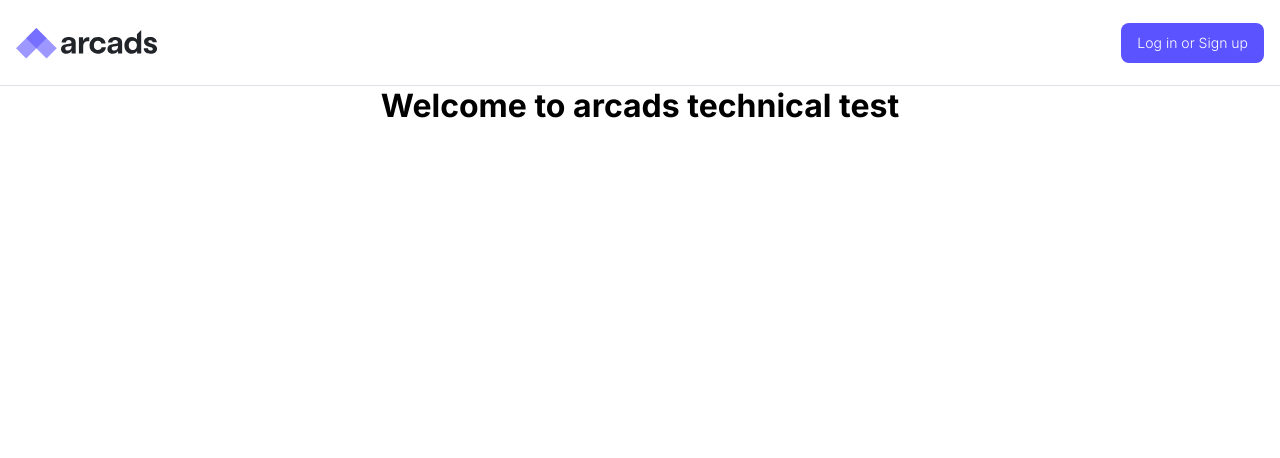
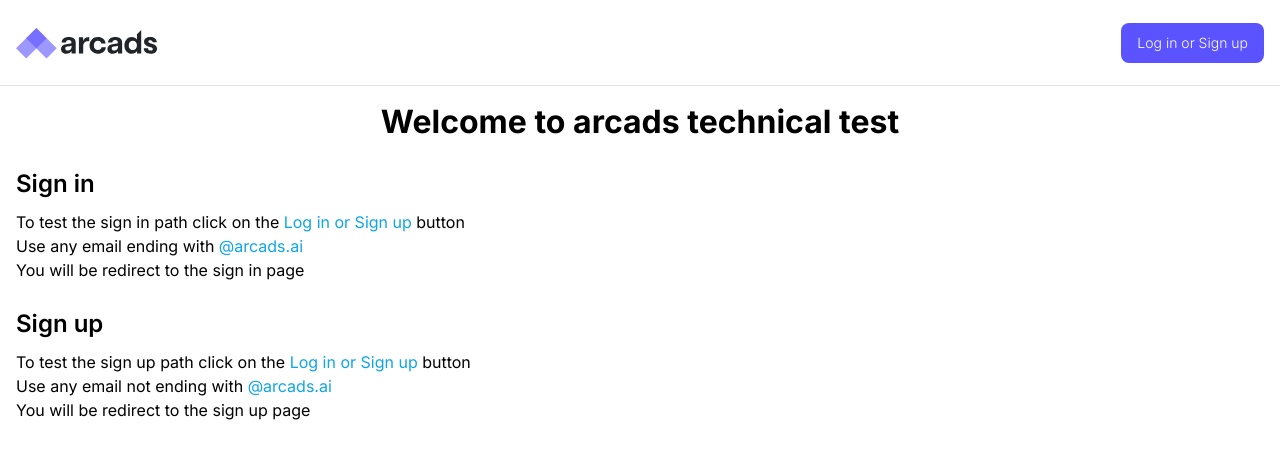
Before and after one commit to almerino/arcads, a Next.js app: page / in a window 1280 px wide. Shown: the top 458 px of the page. Built offline with nearby package versions, Linux system fonts and the light colour scheme.

Commit message:
refactor(all) cleaning

```diff
--- a/package.json
+++ b/package.json
@@ -13,10 +13,7 @@
     "test": "vitest"
   },
   "dependencies": {
-    "@auth/pg-adapter": "^1.4.2",
-    "@neondatabase/serverless": "^0.9.4",
     "next": "14.2.5",
-    "next-auth": "^5.0.0-beta.20",
     "react": "^18",
     "react-dom": "^18"
   },
--- a/src/app/api/auth/[...nextauth]/route.ts
+++ /dev/null
@@ -1,2 +0,0 @@
-import { handlers } from "@/auth"
-export const { GET, POST } = handlers
--- a/src/app/components/Menu.tsx
+++ b/src/app/components/Menu.tsx
@@ -33,7 +33,7 @@ export function Menu() {
             width={14}
             height={14}
             alt=""
-            className="ml-2 text-secondary"
+            className="ml-2 size-[14px] text-secondary"
           />
         </button>
       )}
--- a/src/app/lib/actions.ts
+++ b/src/app/lib/actions.ts
@@ -1,8 +1,6 @@
 "use server"
 
 import { redirect } from "next/navigation"
-
-// import { signIn } from "@/auth"
 
 export async function authenticate(formData: FormData) {
   let redirectPath = ""
@@ -15,17 +13,7 @@ export async function authenticate(formData: FormData) {
     } else {
       redirectPath = `/login/signup?email=${email}`
     }
-
-    // await signIn("resend", formData)
   } catch (error: any) {
-    if (error) {
-      switch (error.type) {
-        case "CredentialsSignin":
-          return "Invalid credentials."
-        default:
-          return "Something went wrong."
-      }
-    }
     throw error
   }
 
--- a/src/app/login/(auth)/signin/page.tsx
+++ b/src/app/login/(auth)/signin/page.tsx
@@ -15,7 +15,7 @@ export default function SignIn({
         width={370}
         height={370}
         alt=""
-        className="mt-8 h-[270px] w-auto md:h-[370px]"
+        className="mt-8 aspect-square size-[270px] md:size-[370px]"
       />
       <div className="mt-8 text-center text-400-regular text-secondary">
         <div>
--- a/src/app/login/components/SignIn.tsx
+++ b/src/app/login/components/SignIn.tsx
@@ -8,7 +8,7 @@ import { ChangeEvent, FormEvent, useState } from "react"
 const emailRegex = /^[A-Z0-9._%+-]+@[A-Z0-9.-]+\.[A-Z]{2,}$/i
 
 export function SignIn() {
-  const [email, setEmail] = useState("dadadad@gmail.com")
+  const [email, setEmail] = useState("")
   const [valid, setValid] = useState(false)
   const router = useRouter()
 
--- a/src/app/page.tsx
+++ b/src/app/page.tsx
@@ -4,12 +4,42 @@ import { MenuFallback } from "./components/MenuFallback"
 
 export default function Home() {
   return (
-    <main className="flex size-full flex-col items-center">
+    <main className="flex size-full flex-col">
       <Suspense fallback={<MenuFallback />}>
         <Menu />
       </Suspense>
 
-      <h1 className="text-700-bold">Welcome to arcads technical test</h1>
+      <div className="p-4">
+        <h1 className="text-center text-700-bold">
+          Welcome to arcads technical test
+        </h1>
+
+        <h2 className="mt-6 text-600-semibold">Sign in</h2>
+        <ul className="mt-2">
+          <li>
+            <span>To test the sign in path click on the </span>
+            <span className="text-sky-500">Log in or Sign up</span> button
+          </li>
+          <li>
+            <span>Use any email ending with </span>
+            <span className="text-sky-500">@arcads.ai</span>
+          </li>
+          <li>You will be redirect to the sign in page</li>
+        </ul>
+
+        <h2 className="mt-6 text-600-semibold">Sign up</h2>
+        <ul className="mt-2">
+          <li>
+            <span>To test the sign up path click on the </span>
+            <span className="text-sky-500">Log in or Sign up</span> button
+          </li>
+          <li>
+            <span>Use any email not ending with </span>
+            <span className="text-sky-500">@arcads.ai</span>
+          </li>
+          <li>You will be redirect to the sign up page</li>
+        </ul>
+      </div>
     </main>
   )
 }
```
Also changed, not shown: auth.ts (deleted, +0 -18 lines), 1 other file (tests, documents, lock files or other folders).
